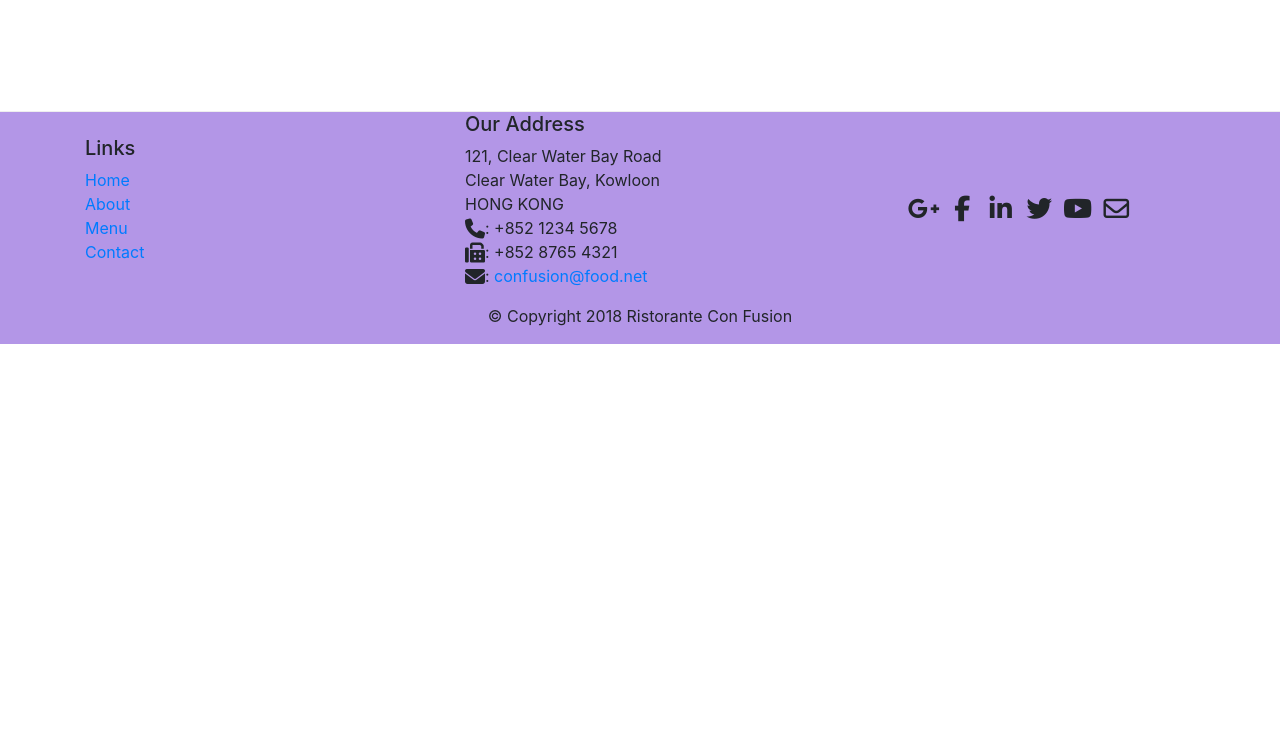
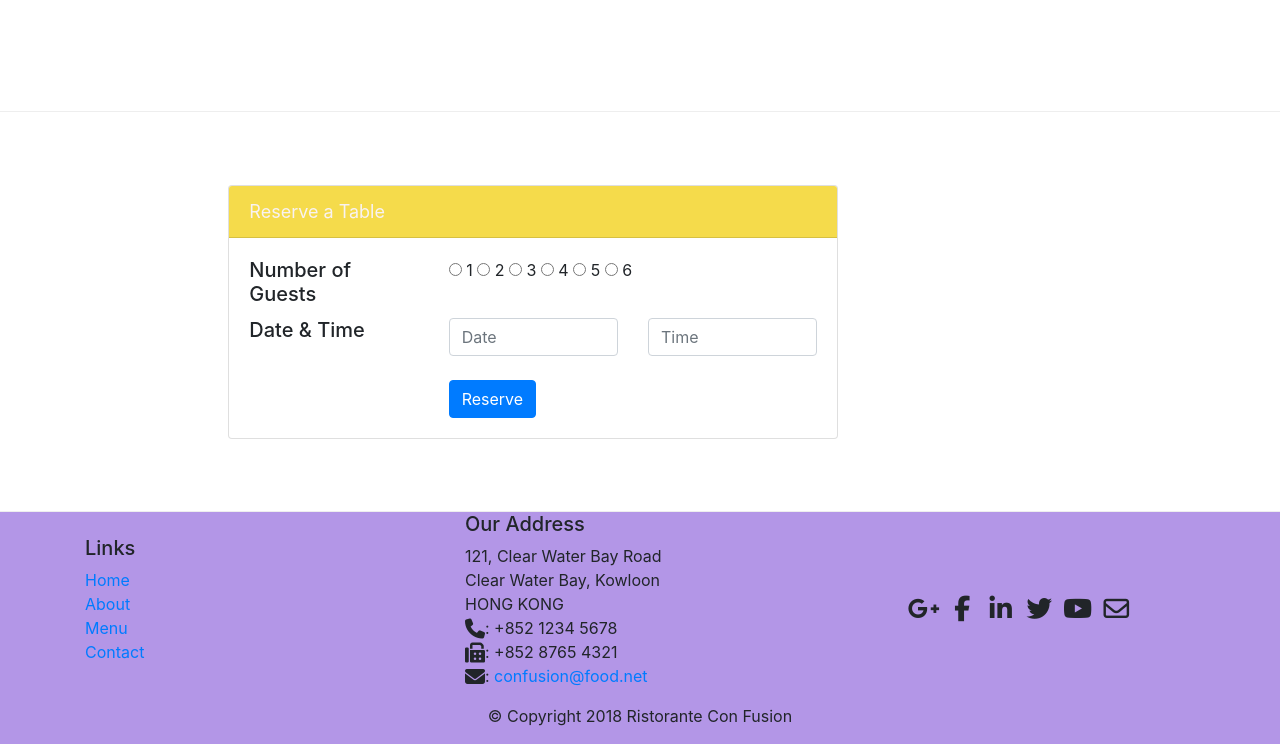
Before and after one commit to Daniyal-Naeem/Bootstrapproject, a plain HTML site: page index.html in a window 1280 px wide. Shown: the part 1394-2138 px from the top of the page. Before the commit the page ends 1738 px from the top, so only its background shows below. Drawn offline with nearby package versions, Linux system fonts and the light colour scheme.

Commit message:
assignment 2

```diff
--- a/css/style.css
+++ b/css/style.css
@@ -48,3 +48,9 @@ body{
     cursor: pointer;
     text-align: center;
   }
+ .card-header{
+    background-color: rgb(245, 219, 75);
+    color: rgb(248, 242, 242);
+    font-size: 18px;
+    font: outline;
+ }
--- a/index.html
+++ b/index.html
@@ -54,7 +54,7 @@
                 </div>
                 <div class="col-12 col-sm-3 align-self-center">
 
-                    <button  type="button" class="block"  ><a href="#testbutton" style="color:inherit">Reserve Table</a></button>
+                    <button  type="button" class="block"  href="#reserve-table" >Reserve Table</button>
 
                 </div>
 
@@ -131,6 +131,60 @@
             </div>
         </div>
 
+        <div class="row row-content align-items-center">
+            <div class="col-12 col-sm-2  col-sm-2">
+
+            </div>
+            <div class="col-12 col-sm-6  col-sm-6 ">
+                <div class="card">
+                    <div class="card-header">
+                     Reserve a Table
+                    </div>
+                    <div class="card-body">
+                        <form >
+                            <div class="row" id="#reserve-table">
+                                <div class="col-sm-4">
+                                    <h5 class="card-title">Number of Guests</h5>
+                                </div>
+                                <div class="col-sm-6">
+                                    <input type="radio" id="male" name="gender" value="male">
+                                    <label for="male">1</label>
+                                    <input type="radio" id="female" name="gender" value="female">
+                                    <label for="female">2</label>
+                                    <input type="radio" id="other" name="gender" value="other">
+                                    <label for="other">3</label>
+                                    <input type="radio" id="other" name="gender" value="other">
+                                    <label for="other">4</label>
+                                    <input type="radio" id="other" name="gender" value="other">
+                                    <label for="other">5</label>
+                                    <input type="radio" id="other" name="gender" value="other">
+                                    <label for="other">6</label>
+                                </div>
+                            </div>
+                            <div class="row">
+                                <div class="col">
+                                    <h5 class="card-title">Date & Time</h5>
+                                  </div>
+                              <div class="col">
+                                <input type="text" class="form-control" placeholder="Date">
+                              </div>
+                              <div class="col">
+                                <input type="text" class="form-control" placeholder="Time">
+                              </div>
+                            </div>
+                            <br>
+                            <div class="row ">
+                                <div class="col offset-4">
+                            <button type="button" class="btn btn-primary">Reserve</button>
+                            </div>
+                            </form>
+                    </form>
+                    </div>
+                </div>
+
+            </div>
+        </div>
+
 
 </div>
 
```
